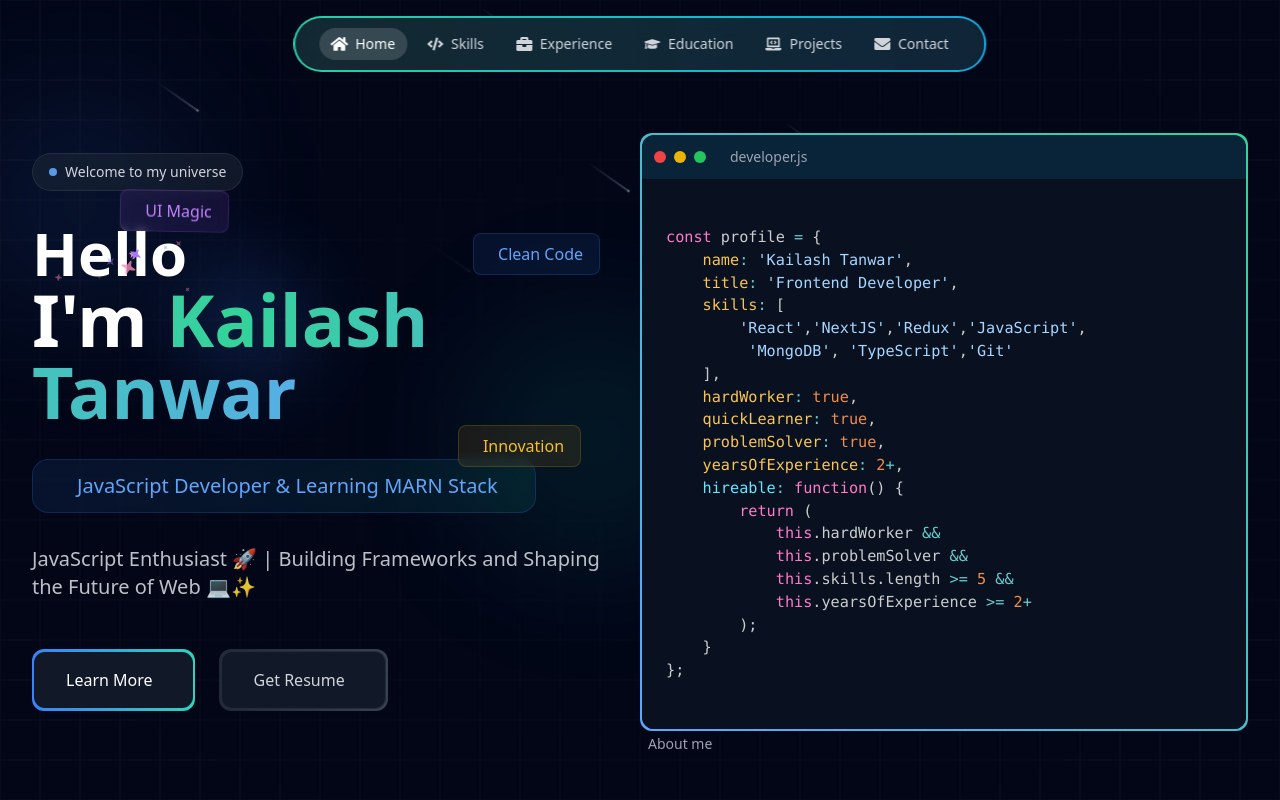
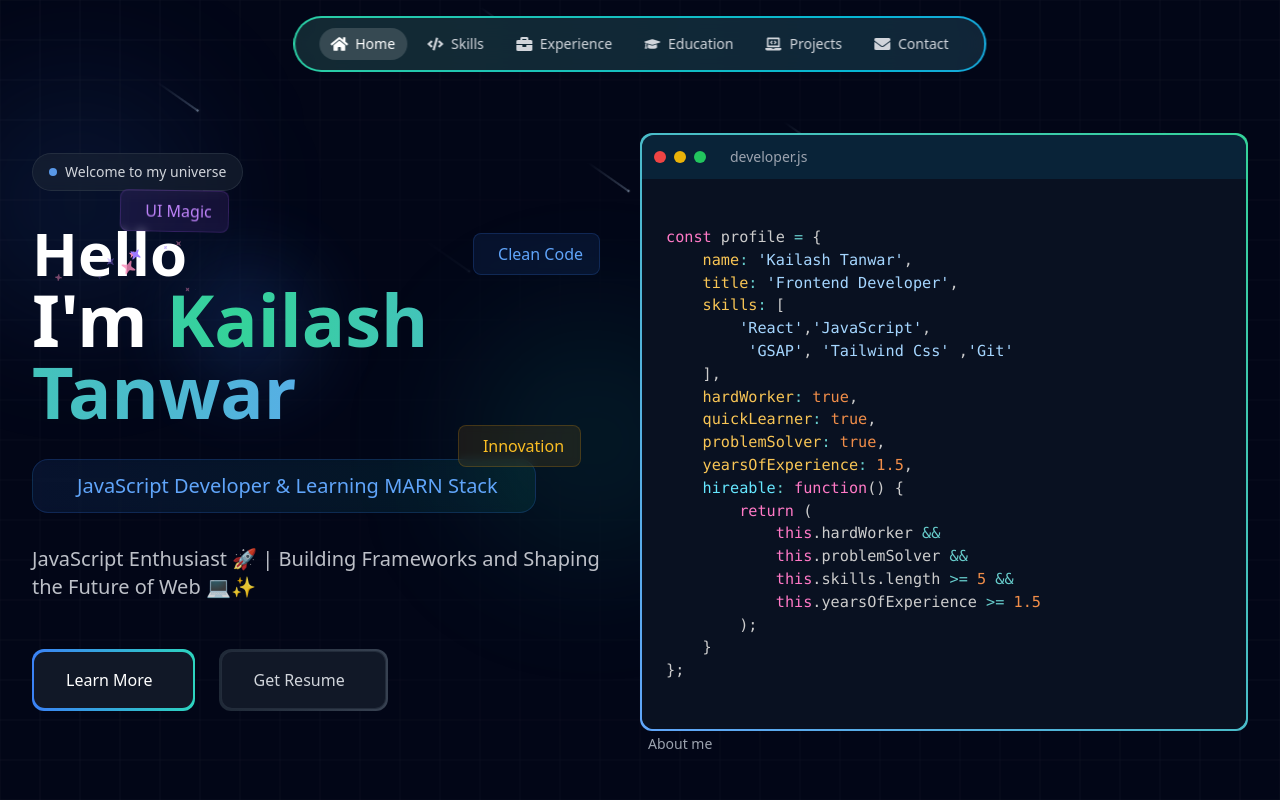
Before and after one commit to Kailash040/kailashPortfolio, a React (Vite) app: page / in a window 1280 px wide. Shown: the top 800 px of the page. Built offline with nearby package versions, Linux system fonts and the light colour scheme.

Commit message:
Update Hero.jsx

```diff
--- a/src/pages/Hero/Hero.jsx
+++ b/src/pages/Hero/Hero.jsx
@@ -51,19 +51,19 @@ const profile = {
     name: 'Kailash Tanwar',
     title: 'Frontend Developer',
     skills: [
-        'React','NextJS','Redux','JavaScript',
-         'MongoDB', 'TypeScript','Git'
+        'React','JavaScript',
+         'GSAP', 'Tailwind Css' ,'Git'
     ],
     hardWorker: true,
     quickLearner: true,
     problemSolver: true,
-    yearsOfExperience: 2+,
+    yearsOfExperience: 1.5,
     hireable: function() {
         return (
             this.hardWorker &&
             this.problemSolver &&
             this.skills.length >= 5 &&
-            this.yearsOfExperience >= 2+
+            this.yearsOfExperience >= 1.5
         );
     }
 };
```
